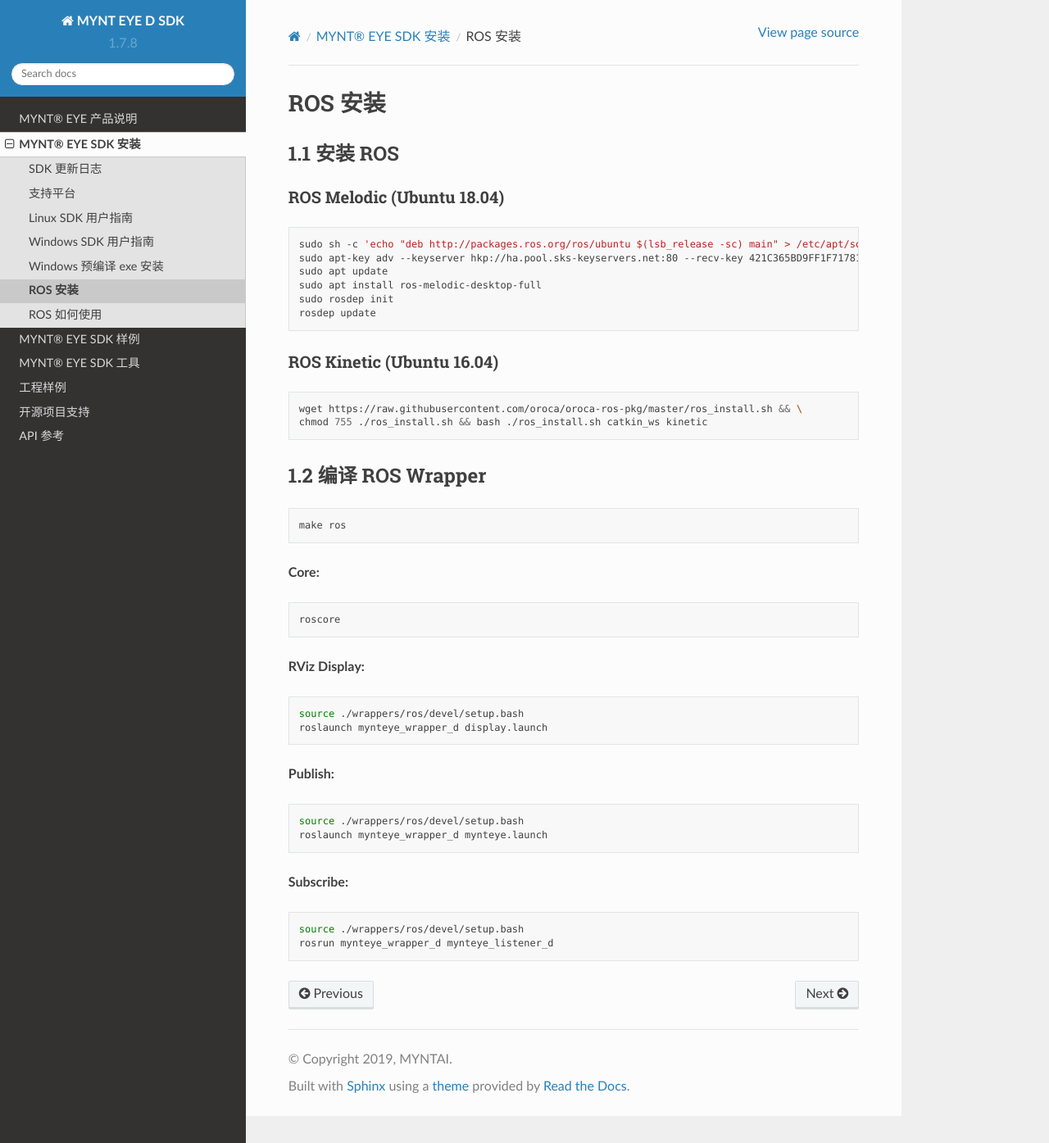
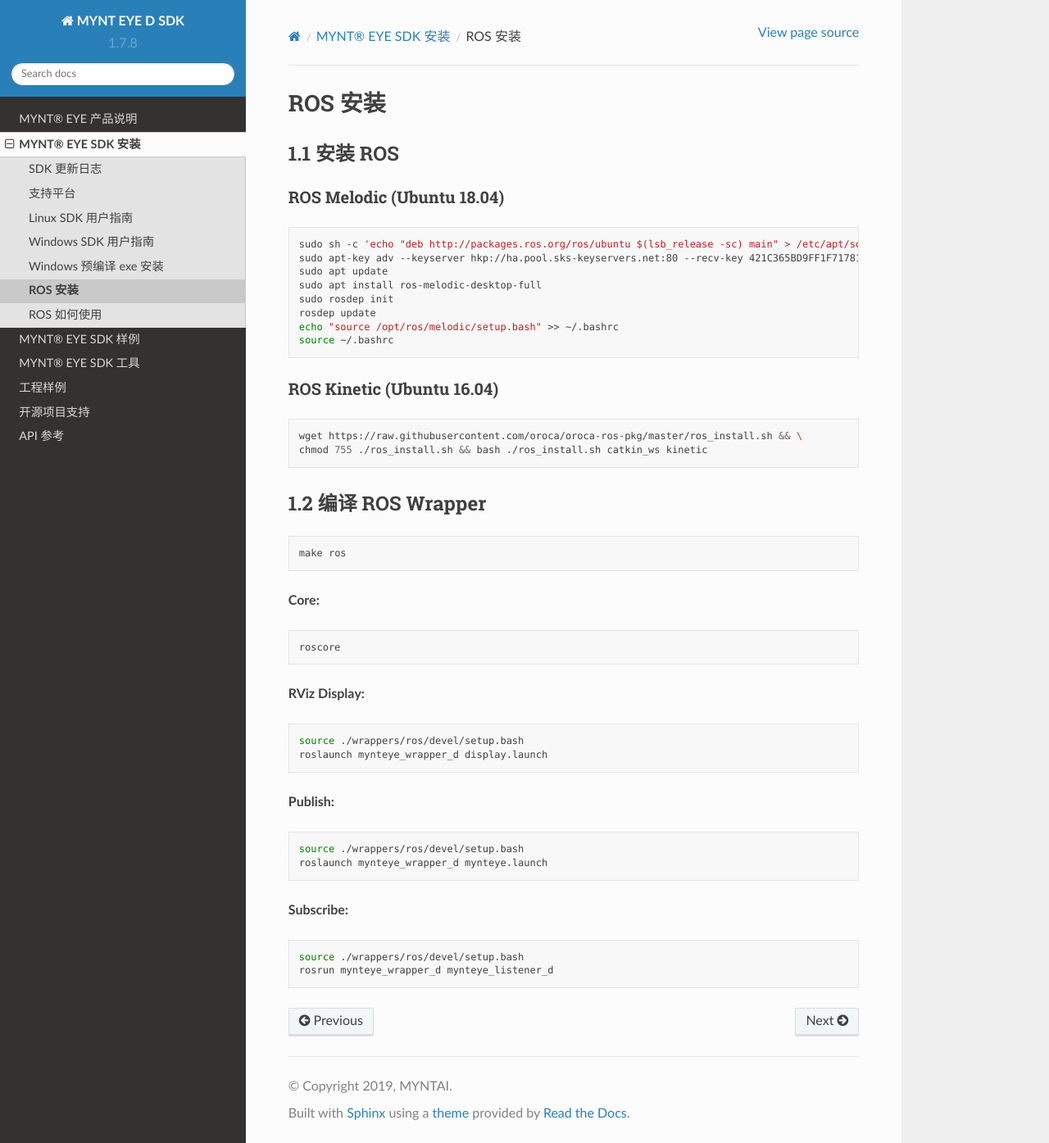
Before and after one commit to slightech/MYNT-EYE-D-SDK-Docs-zh_CN, a Sphinx documentation site: the page built from docs/installation/ros/ros_install.rst, in a window 1280 px wide and 1395 px high. Shown: the whole window at 82% size. Built offline with Sphinx 7.4.7 and the Read the Docs theme 2.0.0, drawn with Linux system fonts in a browser that asks for light colours.

Commit message:
docs(*): modify ros install for 18.04

```diff
--- a/docs/installation/ros/ros_install.rst
+++ b/docs/installation/ros/ros_install.rst
@@ -17,6 +17,8 @@
   sudo apt install ros-melodic-desktop-full
   sudo rosdep init
   rosdep update
+  echo "source /opt/ros/melodic/setup.bash" >> ~/.bashrc
+  source ~/.bashrc
 
 ROS Kinetic (Ubuntu 16.04)
 ~~~~~~~~~~~~~~~~~~~~~~~~~~
```
